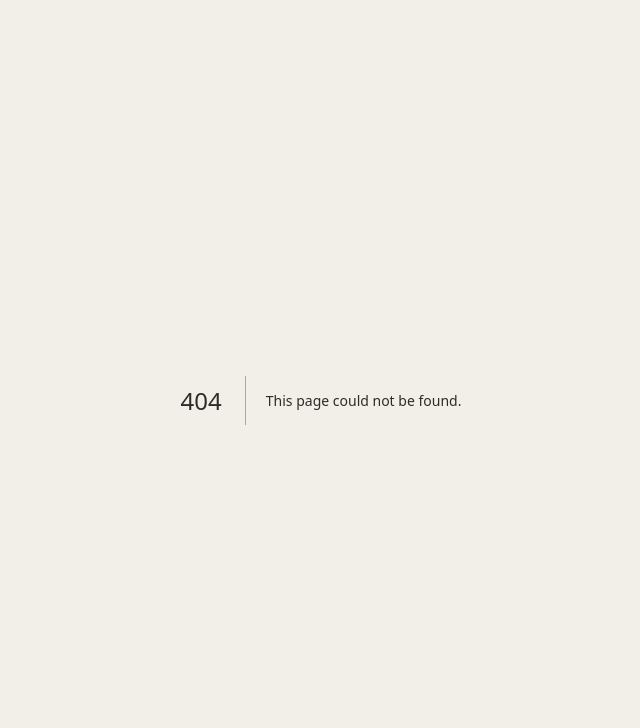
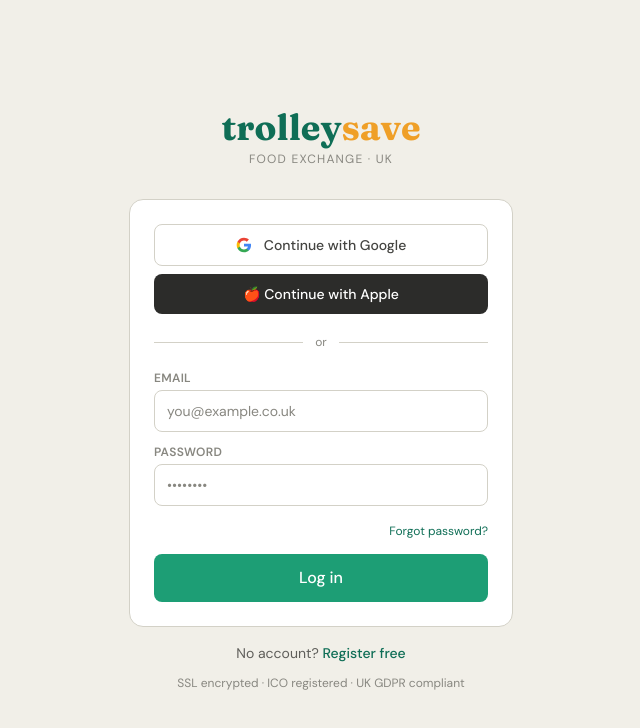
Before and after one commit to psycovery/trolleysavelatest, a Next.js app: page /auth/login in a window 1280 px wide. Before the commit this address had no page. Shown: the top 728 px of the page, without its empty margins (319-959 px from the left). Built offline with nearby package versions, Linux system fonts and the light colour scheme; no server answers.

Commit message:
Add login page with email and OAuth options

```diff
--- /dev/null
+++ b/src/app/auth/login/page.tsx
@@ -0,0 +1,115 @@
+'use client'
+// src/app/auth/login/page.tsx
+import { useState, Suspense } from 'react'
+import Link from 'next/link'
+import { useRouter, useSearchParams } from 'next/navigation'
+import { createClient } from '@/lib/supabase/client'
+import { Logo } from '@/components/ui/Logo'
+import { Spinner } from '@/components/ui'
+
+function LoginForm() {
+  const router = useRouter()
+  const searchParams = useSearchParams()
+  const redirectTo = searchParams.get('redirectTo') ?? '/'
+  const supabase = createClient()
+
+  const [email, setEmail] = useState('')
+  const [password, setPassword] = useState('')
+  const [loading, setLoading] = useState(false)
+  const [error, setError] = useState('')
+
+  async function handleLogin(e: React.FormEvent) {
+    e.preventDefault()
+    setLoading(true); setError('')
+    const { error } = await supabase.auth.signInWithPassword({ email, password })
+    if (error) { setError(error.message); setLoading(false); return }
+    router.push(redirectTo)
+  }
+
+  async function handleGoogle() {
+    await supabase.auth.signInWithOAuth({
+      provider: 'google',
+      options: { redirectTo: `${window.location.origin}/auth/callback?redirectTo=${redirectTo}` },
+    })
+  }
+
+  async function handleApple() {
+    await supabase.auth.signInWithOAuth({
+      provider: 'apple',
+      options: { redirectTo: `${window.location.origin}/auth/callback?redirectTo=${redirectTo}` },
+    })
+  }
+
+  return (
+    <div className="w-full max-w-sm">
+      <div className="text-center mb-8">
+        <Link href="/"><Logo size="lg" /></Link>
+        <p className="text-xs tracking-widest uppercase text-gray-400 mt-1">Food Exchange · UK</p>
+      </div>
+
+      <div className="bg-white border border-gray-100 rounded-[14px] p-6">
+        <div className="space-y-2 mb-5">
+          <button onClick={handleGoogle}
+            className="w-full flex items-center justify-center gap-3 py-2.5 border border-gray-100 rounded-lg text-sm font-medium text-gray-700 hover:bg-gray-50 transition-colors">
+            <svg className="w-4 h-4" viewBox="0 0 24 24">
+              <path fill="#4285F4" d="M22.56 12.25c0-.78-.07-1.53-.2-2.25H12v4.26h5.92c-.26 1.37-1.04 2.53-2.21 3.31v2.77h3.57c2.08-1.92 3.28-4.74 3.28-8.09z"/>
+              <path fill="#34A853" d="M12 23c2.97 0 5.46-.98 7.28-2.66l-3.57-2.77c-.98.66-2.23 1.06-3.71 1.06-2.86 0-5.29-1.93-6.16-4.53H2.18v2.84C3.99 20.53 7.7 23 12 23z"/>
+              <path fill="#FBBC05" d="M5.84 14.09c-.22-.66-.35-1.36-.35-2.09s.13-1.43.35-2.09V7.07H2.18C1.43 8.55 1 10.22 1 12s.43 3.45 1.18 4.93l3.66-2.84z"/>
+              <path fill="#EA4335" d="M12 5.38c1.62 0 3.06.56 4.21 1.64l3.15-3.15C17.45 2.09 14.97 1 12 1 7.7 1 3.99 3.47 2.18 7.07l3.66 2.84c.87-2.6 3.3-4.53 6.16-4.53z"/>
+            </svg>
+            Continue with Google
+          </button>
+          <button onClick={handleApple}
+            className="w-full flex items-center justify-center gap-3 py-2.5 bg-gray-900 text-white rounded-lg text-sm font-medium hover:bg-black transition-colors">
+            🍎 Continue with Apple
+          </button>
+        </div>
+
+        <div className="flex items-center gap-3 mb-5">
+          <div className="flex-1 h-px bg-gray-100" />
+          <span className="text-xs text-gray-400">or</span>
+          <div className="flex-1 h-px bg-gray-100" />
+        </div>
+
+        <form onSubmit={handleLogin} className="space-y-3">
+          {error && <p className="text-xs text-red-600 bg-red-50 border border-red-200 rounded-lg p-2">{error}</p>}
+          <div>
+            <label className="label">Email</label>
+            <input type="email" value={email} onChange={e => setEmail(e.target.value)}
+              placeholder="you@example.co.uk" className="input" required />
+          </div>
+          <div>
+            <label className="label">Password</label>
+            <input type="password" value={password} onChange={e => setPassword(e.target.value)}
+              placeholder="••••••••" className="input" required />
+          </div>
+          <div className="text-right">
+            <Link href="/auth/forgot" className="text-xs text-green-700 hover:underline">Forgot password?</Link>
+          </div>
+          <button type="submit" disabled={loading}
+            className="btn btn-primary w-full justify-center py-3 rounded-lg text-base">
+            {loading ? <Spinner size={18} className="text-white" /> : 'Log in'}
+          </button>
+        </form>
+      </div>
+
+      <p className="text-center text-sm text-gray-500 mt-4">
+        No account?{' '}
+        <Link href="/auth/register" className="text-green-700 font-medium hover:underline">
+          Register free
+        </Link>
+      </p>
+      <p className="text-center text-xs text-gray-400 mt-3">SSL encrypted · ICO registered · UK GDPR compliant</p>
+    </div>
+  )
+}
+
+export default function LoginPage() {
+  return (
+    <div className="min-h-screen flex items-center justify-center px-4 py-12 bg-gray-50">
+      <Suspense fallback={<Spinner size={32} />}>
+        <LoginForm />
+      </Suspense>
+    </div>
+  )
+}
```
